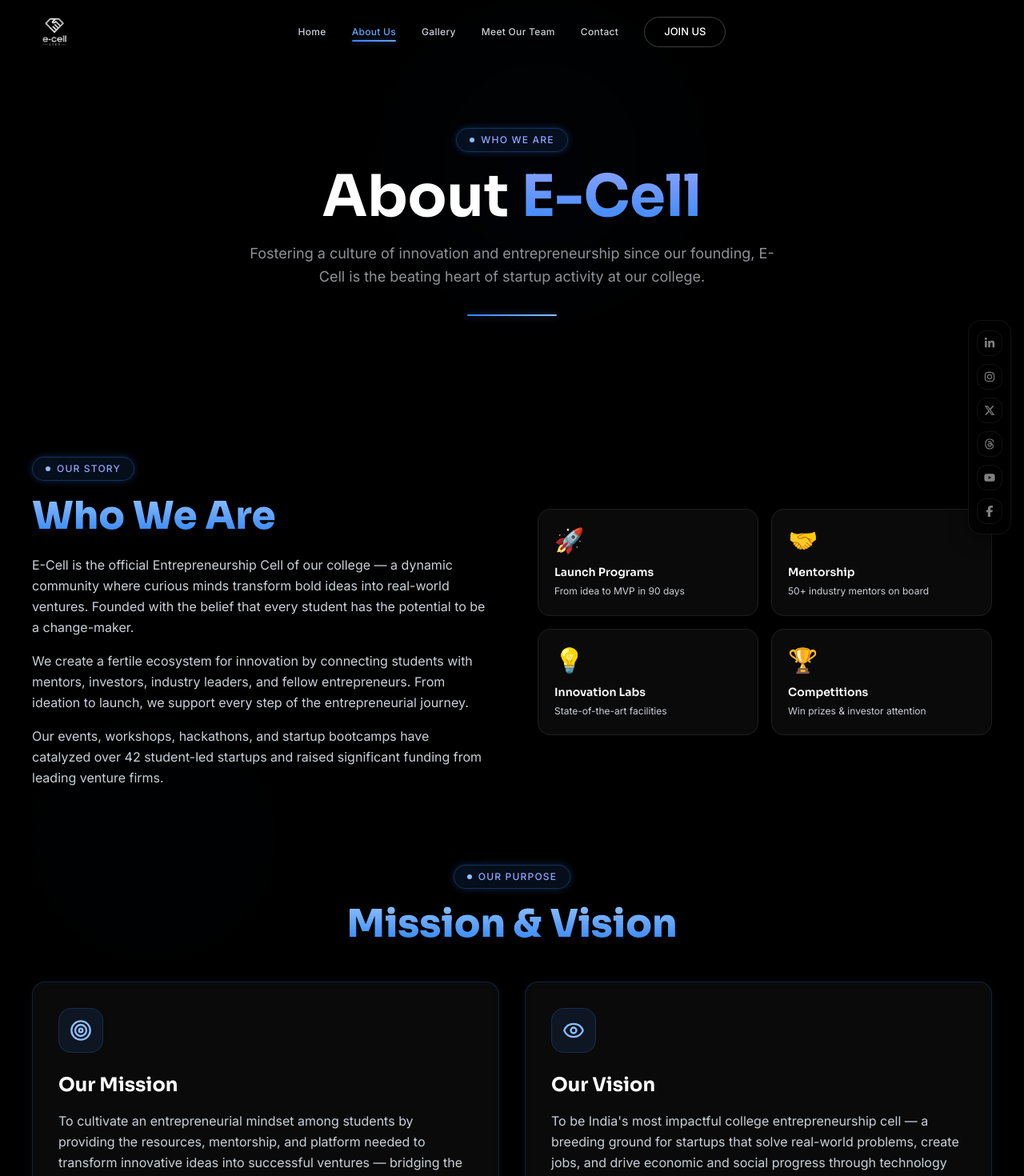
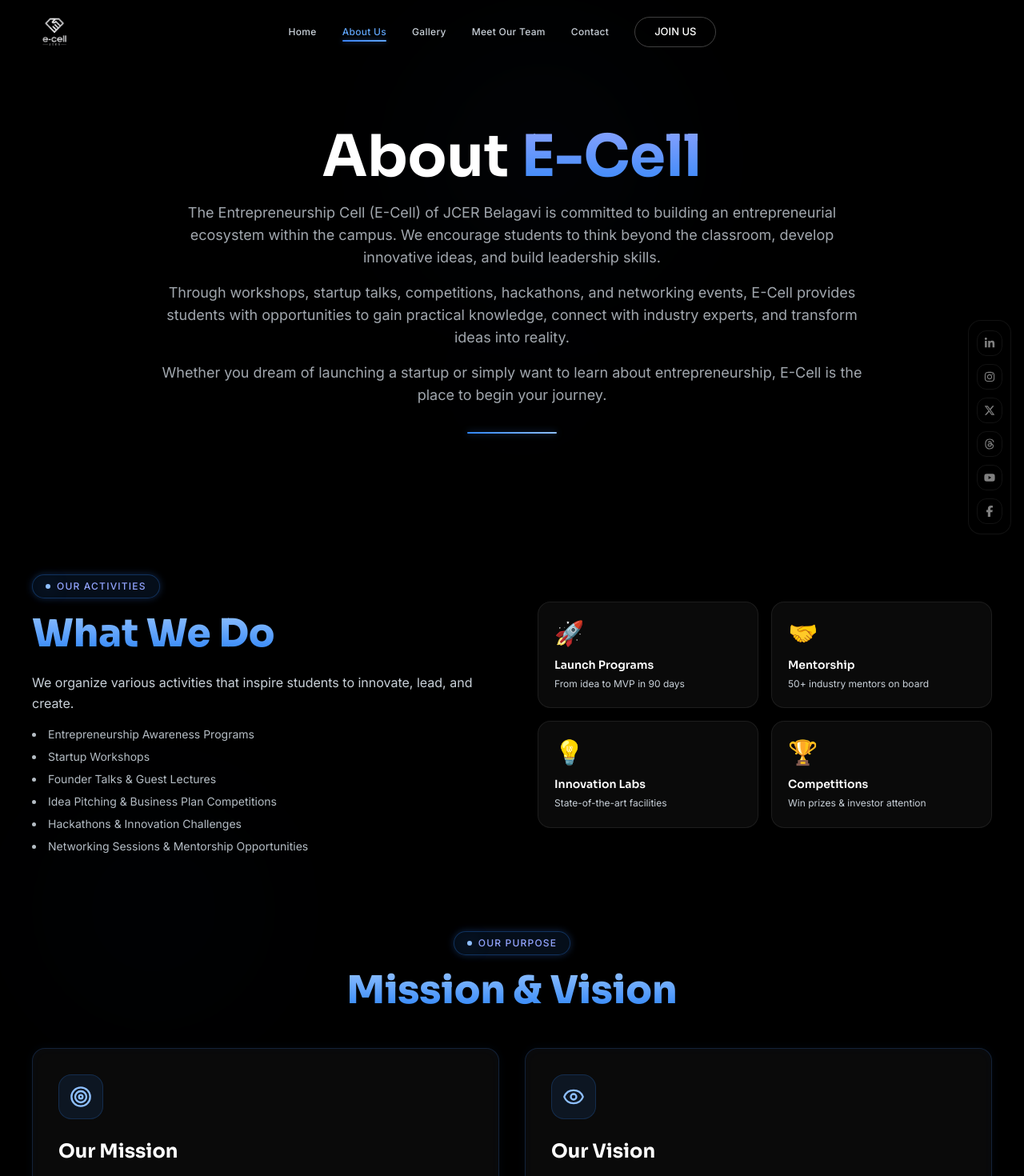
Before and after one commit to Prathamwadiyar/Jcer-E-cell, a React (Vite) app: page /about in a window 1280 px wide. Shown: the top 1470 px of the page at 80% size. Built offline with nearby package versions, Linux system fonts and the light colour scheme.

Commit message:
Update JCER Belagavi content and fix header layout

```diff
--- a/src/components/about/AboutHero.jsx
+++ b/src/components/about/AboutHero.jsx
@@ -9,14 +9,7 @@ const AboutHero = () => {
       <div className="orb orb-cyan absolute bottom-0 right-1/3 w-[400px] h-[300px] opacity-15 pointer-events-none" />
 
       <div className="relative z-10 text-center px-6 py-20">
-        <motion.div
-          initial={{ opacity: 0, y: 20 }}
-          animate={{ opacity: 1, y: 0 }}
-          transition={{ duration: 0.5 }}
-          className="mb-5"
-        >
-          <SectionBadge>Who We Are</SectionBadge>
-        </motion.div>
+        {/* Removed Who We Are badge */}
 
         <motion.h1
           initial={{ opacity: 0, y: 28 }}
@@ -27,14 +20,22 @@ const AboutHero = () => {
           About <span className="gradient-text">E-Cell</span>
         </motion.h1>
 
-        <motion.p
+        <motion.div
           initial={{ opacity: 0, y: 18 }}
           animate={{ opacity: 1, y: 0 }}
           transition={{ duration: 0.55, delay: 0.2 }}
-          className="text-ecell-gray/70 text-lg max-w-2xl mx-auto leading-relaxed"
+          className="text-ecell-gray/80 text-base md:text-lg max-w-4xl mx-auto leading-relaxed space-y-4"
         >
-          Fostering a culture of innovation and entrepreneurship since our founding, E-Cell is the beating heart of startup activity at our college.
-        </motion.p>
+          <p>
+            The Entrepreneurship Cell (E-Cell) of JCER Belagavi is committed to building an entrepreneurial ecosystem within the campus. We encourage students to think beyond the classroom, develop innovative ideas, and build leadership skills.
+          </p>
+          <p>
+            Through workshops, startup talks, competitions, hackathons, and networking events, E-Cell provides students with opportunities to gain practical knowledge, connect with industry experts, and transform ideas into reality.
+          </p>
+          <p>
+            Whether you dream of launching a startup or simply want to learn about entrepreneurship, E-Cell is the place to begin your journey.
+          </p>
+        </motion.div>
 
         <motion.div
           initial={{ scaleX: 0 }}
--- a/src/components/about/MissionVision.jsx
+++ b/src/components/about/MissionVision.jsx
@@ -17,20 +17,22 @@ const MissionVision = () => {
             viewport={{ once: true }}
             transition={{ duration: 0.7 }}
           >
-            <SectionBadge className="mb-5">Our Story</SectionBadge>
+            <SectionBadge className="mb-5">Our Activities</SectionBadge>
             <h2 className="section-heading text-4xl md:text-5xl mb-6">
-              Who We Are
+              What We Do
             </h2>
             <div className="space-y-4 text-ecell-gray leading-relaxed">
               <p>
-                E-Cell is the official Entrepreneurship Cell of our college — a dynamic community where curious minds transform bold ideas into real-world ventures. Founded with the belief that every student has the potential to be a change-maker.
+                We organize various activities that inspire students to innovate, lead, and create.
               </p>
-              <p>
-                We create a fertile ecosystem for innovation by connecting students with mentors, investors, industry leaders, and fellow entrepreneurs. From ideation to launch, we support every step of the entrepreneurial journey.
-              </p>
-              <p>
-                Our events, workshops, hackathons, and startup bootcamps have catalyzed over 42 student-led startups and raised significant funding from leading venture firms.
-              </p>
+              <ul className="list-disc list-inside space-y-2 text-sm mt-4 text-ecell-gray/90">
+                <li>Entrepreneurship Awareness Programs</li>
+                <li>Startup Workshops</li>
+                <li>Founder Talks & Guest Lectures</li>
+                <li>Idea Pitching & Business Plan Competitions</li>
+                <li>Hackathons & Innovation Challenges</li>
+                <li>Networking Sessions & Mentorship Opportunities</li>
+              </ul>
             </div>
           </motion.div>
 
@@ -79,7 +81,7 @@ const MissionVision = () => {
             </div>
             <h3 className="font-sora font-bold text-2xl text-white mb-4">Our Mission</h3>
             <p className="text-ecell-gray leading-relaxed">
-              To cultivate an entrepreneurial mindset among students by providing the resources, mentorship, and platform needed to transform innovative ideas into successful ventures — bridging the gap between academia and industry.
+              To empower students through opportunities, collaboration, and real-world entrepreneurial experiences.
             </p>
           </motion.div>
 
@@ -96,7 +98,7 @@ const MissionVision = () => {
             </div>
             <h3 className="font-sora font-bold text-2xl text-white mb-4">Our Vision</h3>
             <p className="text-ecell-gray leading-relaxed">
-              To be India's most impactful college entrepreneurship cell — a breeding ground for startups that solve real-world problems, create jobs, and drive economic and social progress through technology and innovation.
+              To build a campus where innovation, entrepreneurship, and leadership thrive.
             </p>
           </motion.div>
         </div>
--- a/src/components/about/WhyJoin.jsx
+++ b/src/components/about/WhyJoin.jsx
@@ -5,12 +5,12 @@ import GlowButton from '../ui/GlowButton';
 import { Link } from 'react-router-dom';
 
 const reasons = [
-  { icon: Network, title: 'Unrivaled Network', desc: 'Connect with 1200+ students, alumni founders, VCs, and industry mentors who accelerate your growth.' },
-  { icon: Award, title: 'Win Real Prizes', desc: 'Compete in hackathons and pitch competitions with prizes worth lakhs and investor attention.' },
-  { icon: Users, title: 'Community First', desc: 'Join a passionate tribe of builders who brainstorm, collaborate, and celebrate together.' },
-  { icon: Lightbulb, title: 'Idea to Launch', desc: 'Get structured mentorship and resources to take your idea from a napkin sketch to a real product.' },
-  { icon: Briefcase, title: 'Career Edge', desc: 'E-Cell alumni are hired at top startups and MNCs — entrepreneurial experience sets you apart.' },
-  { icon: Globe, title: 'Global Exposure', desc: 'Represent our college at national and international startup events, summits, and competitions.' },
+  { icon: Network, title: 'Build Networks', desc: 'Build professional networks with industry experts and peers.' },
+  { icon: Award, title: 'Participate & Compete', desc: 'Participate in workshops, competitions, and startup events.' },
+  { icon: Users, title: 'Collaborate', desc: 'Work on innovative ideas with like-minded students.' },
+  { icon: Lightbulb, title: 'Learn from Leaders', desc: 'Learn from successful entrepreneurs and mentors.' },
+  { icon: Briefcase, title: 'Real-world Experience', desc: 'Gain real-world entrepreneurial experience.' },
+  { icon: Globe, title: 'Personal Growth', desc: 'Develop leadership, communication skills, and enhance professional growth.' },
 ];
 
 const WhyJoin = () => {
@@ -24,7 +24,7 @@ const WhyJoin = () => {
           <SectionBadge className="mb-5">Be Part of It</SectionBadge>
           <h2 className="section-heading text-4xl md:text-5xl mb-4">Why Join E-Cell?</h2>
           <p className="text-ecell-gray max-w-xl mx-auto">
-            Six compelling reasons why the smartest students at our college choose E-Cell.
+            Joining E-Cell helps you develop your skills and grow your professional network.
           </p>
         </div>
 
@@ -57,10 +57,10 @@ const WhyJoin = () => {
           className="glass glow-border rounded-2xl p-10 text-center"
         >
           <h3 className="font-sora font-bold text-3xl text-white mb-3">
-            Ready to Build Something Great?
+            Join Us
           </h3>
           <p className="text-ecell-gray mb-8 max-w-lg mx-auto">
-            Applications for the next cohort are open. Join 1200+ innovators shaping the future.
+            Become a part of JCER E-Cell and start your entrepreneurial journey. Learn. Collaborate. Innovate. Lead.
           </p>
           <Link to="/contact">
             <GlowButton variant="primary" size="lg">
--- a/src/components/home/HeroSection.jsx
+++ b/src/components/home/HeroSection.jsx
@@ -134,7 +134,7 @@ const HeroSection = () => {
             variants={fadeUp}
             className="font-sora font-bold text-5xl md:text-[64px] lg:text-[72px] text-white leading-[1.06] tracking-tight"
           >
-            Empowering <span className="gradient-text">Student</span> Innovation
+            Ideas Into <span className="gradient-text">Impact</span>
           </motion.h1>
 
           <motion.div variants={fadeUp} className="flex items-center justify-center gap-2 my-2">
@@ -142,18 +142,20 @@ const HeroSection = () => {
               initial={{ opacity: 0, y: 10 }}
               animate={{ opacity: 1, y: 0 }}
               transition={{ delay: 0.55, duration: 0.5 }}
-              className="font-sora font-semibold text-2xl md:text-3xl gradient-text"
+              className="font-sora font-semibold text-xl md:text-2xl gradient-text"
             >
-              Build, Innovate, Lead.
+              Empowering Innovation. Inspiring Entrepreneurs.
             </motion.p>
           </motion.div>
 
-          <motion.p
-            variants={fadeUp}
-            className="text-ecell-gray/80 text-base md:text-lg leading-relaxed max-w-2xl mx-auto"
-          >
-            Where ideas meet ambition. The official Entrepreneurship Cell empowers students to build, launch, and scale their boldest ventures through mentorship, funding, and a thriving community.
-          </motion.p>
+          <motion.div variants={fadeUp} className="text-ecell-gray/80 text-base md:text-lg leading-relaxed max-w-3xl mx-auto space-y-4">
+            <p className="font-semibold text-white/90">
+              Welcome to the Entrepreneurship Cell (E-Cell), JCER Belagavi.
+            </p>
+            <p>
+              The Entrepreneurship Cell (E-Cell) at JCER is a student-led initiative dedicated to fostering innovation, creativity, and entrepreneurship. We provide a platform where students can learn, collaborate, and transform ideas into impactful ventures through workshops, events, mentorship, and networking opportunities.
+            </p>
+          </motion.div>
 
           <motion.div variants={fadeUp} className="flex flex-wrap items-center justify-center gap-4 pt-1">
             <Link to="/contact">
--- a/src/components/layout/Footer.jsx
+++ b/src/components/layout/Footer.jsx
@@ -13,10 +13,10 @@ const quickLinks = [
 ];
 
 const resources = [
-  { label: 'Events', to: '/gallery' },
-  { label: 'Blogs', to: '#' },
+  { label: 'Upcoming Events', to: '/gallery' },
+  { label: 'Achievements', to: '#' },
+  { label: 'Student Startups', to: '#' },
   { label: 'FAQs', to: '#' },
-  { label: 'Privacy Policy', to: '#' },
 ];
 
 const socials = [
@@ -48,8 +48,9 @@ const Footer = () => {
             <Link to="/" className="inline-block mb-5">
               <img src={logoImg} alt="E-Cell Logo" className="h-9 object-contain" />
             </Link>
-            <p className="text-ecell-gray/70 text-sm leading-relaxed mb-5">
-              Empowering student innovators and future entrepreneurs at the intersection of technology, creativity, and ambition.
+            <h3 className="font-sora font-semibold text-white text-lg mb-1">Ideas Into Impact</h3>
+            <p className="text-ecell-gray/70 text-sm leading-relaxed mb-5 italic">
+              "Empowering Students. Building Entrepreneurs."
             </p>
             <div className="flex gap-2.5 flex-wrap">
               {socials.map(({ icon: Icon, href, label }) => (
@@ -127,15 +128,15 @@ const Footer = () => {
             <ul className="space-y-4">
               <li className="flex items-start gap-3">
                 <Mail className="w-4 h-4 text-ecell-glow mt-0.5 flex-shrink-0" />
-                <p className="text-ecell-gray/70 text-sm">ecell@college.edu.in</p>
+                <p className="text-ecell-gray/70 text-sm">officialecell@jcer.in</p>
               </li>
               <li className="flex items-start gap-3">
                 <Phone className="w-4 h-4 text-ecell-glow mt-0.5 flex-shrink-0" />
-                <p className="text-ecell-gray/70 text-sm">+91 98765 43210</p>
+                <p className="text-ecell-gray/70 text-sm">+91 Contact Number</p>
               </li>
               <li className="flex items-start gap-3">
                 <MapPin className="w-4 h-4 text-ecell-glow mt-0.5 flex-shrink-0" />
-                <p className="text-ecell-gray/70 text-sm leading-relaxed">SAC Block D, College Campus, City – 400001</p>
+                <p className="text-ecell-gray/70 text-sm leading-relaxed">Jain College of Engineering & Research (JCER), Belagavi, Karnataka</p>
               </li>
             </ul>
           </motion.div>
@@ -147,10 +148,10 @@ const Footer = () => {
         {/* Bottom */}
         <div className="flex flex-col sm:flex-row items-center justify-between gap-3">
           <p className="text-white/30 text-xs font-inter">
-            © {new Date().getFullYear()} E-Cell. All rights reserved.
+            © {new Date().getFullYear()} E-Cell JCER. All rights reserved.
           </p>
           <p className="text-white/30 text-xs font-inter flex items-center gap-1">
-            Made with <Heart className="w-3 h-3 text-red-500 fill-red-500" /> by E-Cell Technical Team
+            Made with <Heart className="w-3 h-3 text-red-500 fill-red-500" /> by JCER Web Team
           </p>
         </div>
       </div>
--- a/src/components/layout/Header.jsx
+++ b/src/components/layout/Header.jsx
@@ -40,30 +40,28 @@ const Header = () => {
               : /* Top: full-width transparent */
                 'w-full px-6 lg:px-10 py-2 bg-transparent border-b border-transparent'
           }`}
-          style={{ maxWidth: scrolled ? '820px' : '100%' }}
+          style={{ maxWidth: scrolled ? '940px' : '100%' }}
         >
-          <div className={`flex items-center transition-all duration-500 w-full ${scrolled ? 'h-11 px-2' : 'h-16 px-0'}`}>
+          <div className={`flex items-center justify-between transition-all duration-500 w-full ${scrolled ? 'h-11 px-4' : 'h-16 px-0'}`}>
 
             {/* Left: Logo */}
-            <div className="flex-1 flex justify-start">
-              <Link to="/" className="flex-shrink-0">
+            <Link to="/" className="flex-shrink-0 z-10">
               <img
                 src={logoImg}
                 alt="E-Cell Logo"
                 className={`object-contain transition-all duration-300 ${scrolled ? 'h-8' : 'h-14'}`}
               />
             </Link>
-            </div>
 
             {/* Center: Desktop Nav */}
-            <nav className={`hidden md:flex items-center justify-center transition-all duration-500 ${scrolled ? 'gap-6' : 'gap-8'}`}>
+            <nav className={`hidden md:flex flex-1 items-center justify-center transition-all duration-500 ${scrolled ? 'gap-4 lg:gap-6' : 'gap-8'}`}>
               {navLinks.map(({ to, label }) => (
                 <NavLink
                   key={to}
                   to={to}
                   end={to === '/'}
                   className={({ isActive }) =>
-                    `nav-link text-xs font-medium tracking-wide ${scrolled ? 'text-[13px]' : ''} ${isActive ? 'active' : ''}`
+                    `nav-link text-xs font-medium tracking-wide whitespace-nowrap ${scrolled ? 'text-[13px]' : ''} ${isActive ? 'active' : ''}`
                   }
                 >
                   {label}
@@ -72,7 +70,7 @@ const Header = () => {
 
               {/* Vertical separator for scrolled state */}
               {scrolled && (
-                <span className="w-px h-4 bg-white/10 block" />
+                <span className="w-px h-4 bg-white/10 block flex-shrink-0" />
               )}
 
               {/* JOIN US button */}
@@ -80,16 +78,17 @@ const Header = () => {
                 href="/contact"
                 whileHover={{ scale: 1.04, boxShadow: '0 0 16px rgba(59,130,246,0.45)' }}
                 whileTap={{ scale: 0.96 }}
-                className={`inline-flex items-center font-inter font-medium rounded-full border border-white/25 text-white
-                  hover:bg-ecell-blue hover:border-ecell-blue transition-all duration-250
+                className={`inline-flex items-center font-inter font-medium rounded-full border border-white/25 text-white whitespace-nowrap
+                  hover:bg-ecell-blue hover:border-ecell-blue transition-all duration-250 flex-shrink-0
                   ${scrolled ? 'px-4 py-1.5 text-[12px]' : 'px-6 py-2 text-[13px]'}`}
               >
                 JOIN US
               </motion.a>
             </nav>
 
-            {/* Right: Hamburger spacer */}
-            <div className="flex-1 flex justify-end">
+            {/* Right: Hamburger spacer to balance logo */}
+            <div className="hidden md:block w-[80px]"></div>
+
             {/* Hamburger (mobile) */}
             <button
               onClick={() => setMenuOpen(!menuOpen)}
@@ -108,7 +107,6 @@ const Header = () => {
                 )}
               </AnimatePresence>
             </button>
-            </div>
           </div>
         </motion.header>
       </div>
```
Lines whose indentation alone changed are shown as unchanged.
